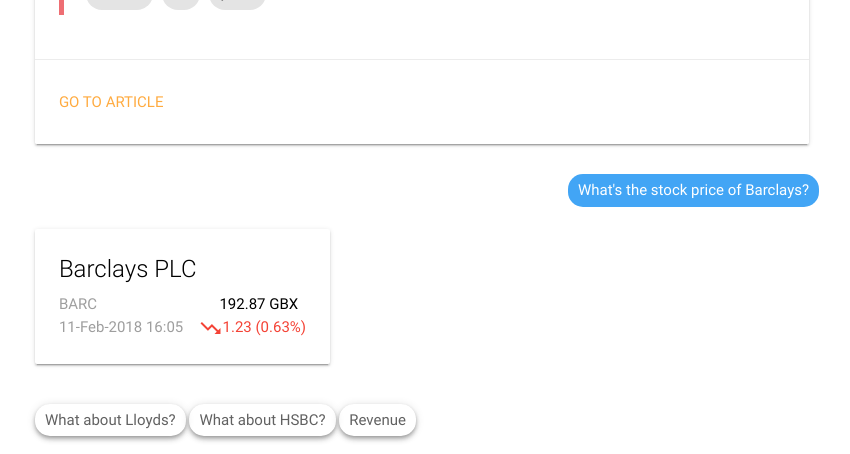
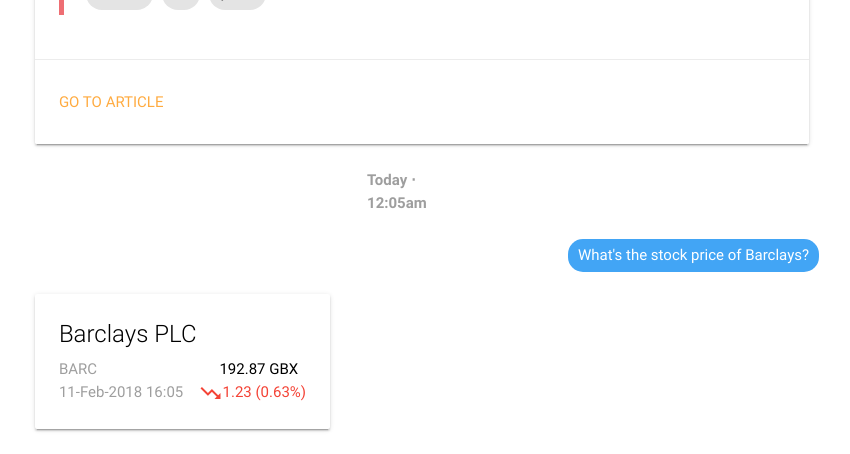
Before and after one commit to alexmotoc/projectaeora, a Django app: page /chat/ in a window 1280 px wide. Shown: the part 865-1319 px from the top of the page, without its empty margins (368-1218 px from the left). Run offline with Django 3.2, Linux system fonts and the light colour scheme; some libraries are stand-ins or nearby versions.

Commit message:
Added container for centered timestamps

```diff
--- a/webapp/bot/static/css/chat.css
+++ b/webapp/bot/static/css/chat.css
@@ -64,6 +64,10 @@
     float: left;
 }
 
+.timestamps {
+    font-weight: bold;
+}
+
 .text-bar {
     border-radius: 20px 20px 20px 20px;
     -webkit-border-radius: 20px 20px 20px 20px;
--- a/webapp/bot/templates/chat.html
+++ b/webapp/bot/templates/chat.html
@@ -23,7 +23,7 @@
         <!-- Question history -->
         <div class="row history">
           <div class="col s10 offset-s1">
-            <div class="bubble sent blue lighten-1 tooltipped" data-position="right" data-delay="50" data-tooltip="12.05pm" >
+            <div class="bubble sent blue lighten-1 tooltipped" data-position="right" data-delay="50" data-tooltip="12:05pm" >
               <span class="white-text">What are the latest news about Oil?</span>
             </div>
             <div class="bubble received blue lighten-1">
@@ -49,6 +49,11 @@
                 <div class="card-action">
                   <p><a href="#">Go to article</a></p>
                 </div>
+              </div>
+            </div>
+            <div class="row">
+              <div class="col s2 offset-s5">
+                <span class="timestamps grey-text">Today ⋅ 12:05am</span>
               </div>
             </div>
             <div class="bubble sent blue lighten-1">
```
